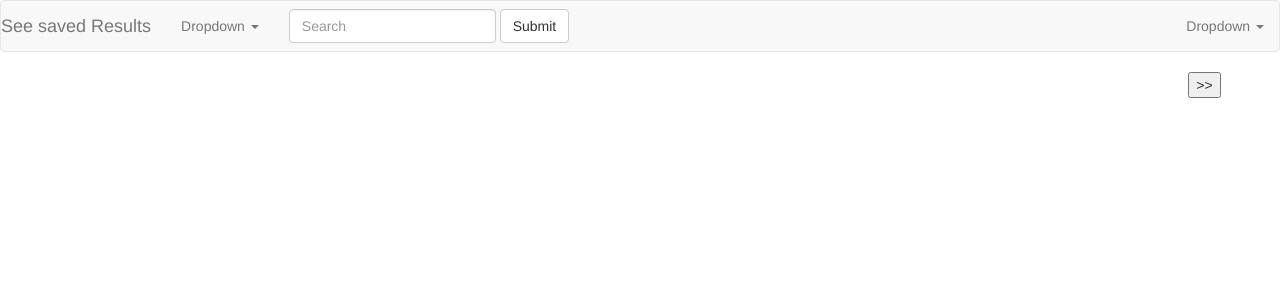
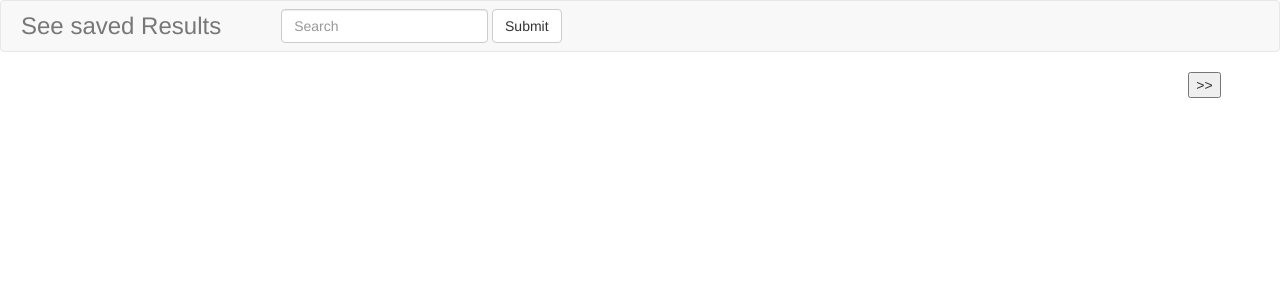
Before and after one commit to rsoderlind/HackBright-Project, a Flask app: page / in a window 1280 px wide. Shown: the top 300 px of the page. Run offline with Flask 2, Linux system fonts and the light colour scheme; data that the repository does not hold is empty; some libraries are stand-ins or nearby versions.

Commit message:
WIP: Cleaned up navbar

```diff
--- a/server.py
+++ b/server.py
@@ -99,7 +99,7 @@ def search_data():
 
     other_results = []
     for product in other_products[:10]:
-        other_results.append({"id": product.product_id, "name": product.name})
+        other_results.append({"id": product.product_id, "name": product.name, "image": product.image})
 
     #final_results = {'other_results': other_results, 'new_results': new_results, 'new_image_results': new_image_results}
     final_results = {'other_results': other_results, 'new_results': new_results}
--- a/static/js/main.js
+++ b/static/js/main.js
@@ -21,7 +21,7 @@ $( document ).ready(function() {
 
       $('#bestItems').html("");
       for(result of results['new_results']){
-           var result_image = "<div class='col-md-1 resultBoxhl'><img src='" + result.image + "' class='small_border' width='100' height='100' data-result-image='" + result.image + "' data-result-name='" + result.name + "'></a></div>";
+           var result_image = "<div class='col-md-1 resultBoxhl'><img src='" + result.image + "' class='small_border' width='95' height='95' data-result-image='" + result.image + "' data-result-name='" + result.name + "'></a></div>";
         $('#bestItems').append(result_image);
       }
 
@@ -77,12 +77,14 @@ $('#searchButton').on('click', function(evt){
   });
 
 
-      $('#bestItems').html("");
-      /*for(result of results['other_results']){
+
+
+      $('#suggestions').html("");
+      for(result of results['other_results']){
            var result_div = "<div>" + result.name + "<form action='/save' method='post'><input name='product_id' type='hidden' value="+ result.id +"><input type='submit' value='Save Search Results'><input type='hidden' name='search_term' id='search_term' value='" + searchTerm + "'></form></div>";
-        $('#bestItems').append(result_div);
+        $('#suggestions').append(result_div);
 
-      }*/
+      }
 
 
 }) //end of .get
--- a/static/style.css
+++ b/static/style.css
@@ -4,10 +4,12 @@
 
 }
 
-.resultImg{
+.blueResultsLink{
 
-  position:absolute;
+  font-size: 24px;
+  font-color: blue;
 }
+
 #myOwnCarousel{
 
     background-color: white;
--- a/templates/navbar.html
+++ b/templates/navbar.html
@@ -31,7 +31,7 @@
         <span class="icon-bar"></span>
         <span class="icon-bar"></span>
       </button>
-      <a class="navbar-brand" href="/display">See saved Results</a>
+      <a class="navbar-brand" href="/display">&nbsp;&nbsp;&nbsp;&nbsp;<span class="blueResultsLink">See saved Results</span></a>
     </div>
 
     <!-- Collect the nav links, forms, and other content for toggling -->
@@ -40,7 +40,7 @@
        <!--  <li class="active"><a href="#">Link<span class="sr-only">(current)</span></a></li>
         <li><a href="#">Link</a></li> -->
         <li class="dropdown">
-          <a href="#" class="dropdown-toggle" data-toggle="dropdown" role="button" aria-haspopup="true" aria-expanded="false">Dropdown <span class="caret"></span></a>
+          <a href="#" class="dropdown-toggle" data-toggle="dropdown" role="button" aria-haspopup="true" aria-expanded="false"><!-- Dropdown <span class="caret"></span> --></a>
           <ul class="dropdown-menu">
             <li><a href="#">Action</a></li>
             <li><a href="#">Another action</a></li>
@@ -63,7 +63,7 @@
         <li><a href="/logout">Logout</a></li>
         {% endif %}
         <li class="dropdown">
-          <a href="#" class="dropdown-toggle" data-toggle="dropdown" role="button" aria-haspopup="true" aria-expanded="false">Dropdown <span class="caret"></span></a>
+          <a href="#" class="dropdown-toggle" data-toggle="dropdown" role="button" aria-haspopup="true" aria-expanded="false"><!-- Dropdown <span class="caret"></span> --></a>
           <ul class="dropdown-menu">
             <li><a href="#">Action</a></li>
             <li><a href="#">Another action</a></li>
```
Also changed, not shown: templates/index.html (+7 -0 lines).
